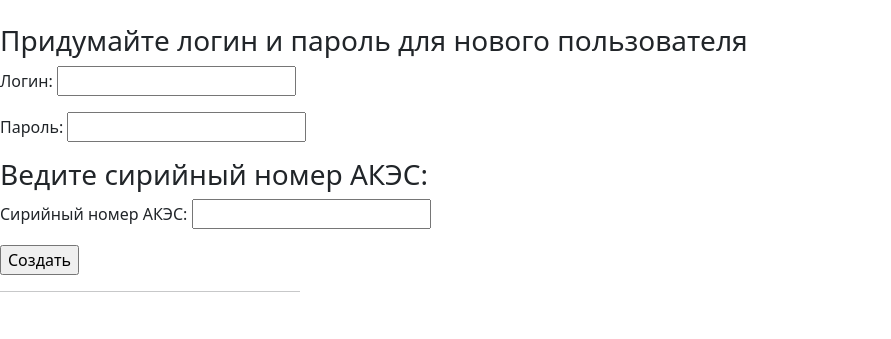
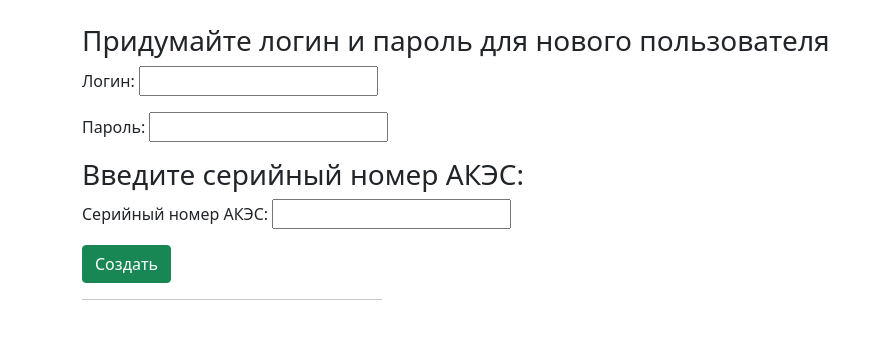
Before and after one commit to vchkz/drm, a Flask app: page /admin/new-user in a window 1280 px wide. Shown: the part 73-412 px from the top of the page, without its empty margins (0-891 px from the left). Run offline with Flask 2, Linux system fonts and the light colour scheme.

Commit message:
Небольшой фикс багов

```diff
--- a/app.py
+++ b/app.py
@@ -91,10 +91,11 @@ def aesc(aesc_serial_number):
     print()
     if day:
         day = day.split('-')[2] + '.' + day.split('-')[1] + '.' + day.split('-')[0]
-        data = str([i for i in dataBase.get_data(id_serial_number) if str(i[1].split()[0]) == day])
+        data = [i for i in dataBase.get_data(id_serial_number) if str(i[1].split()[0]) == day]
         # data - это данные за определённый день
         if data == []:
             data = 'За этот период нет данных'
+        data = str(data)  # в будущем от этого надо избавится
         return render_template('data.html', data=data, serial_number=aesc_serial_number, period=day)
     if week:
         n_week = datetime.datetime.strptime(week + '-1', '%G-W%V-%u').toordinal()
@@ -113,20 +114,13 @@ def aesc(aesc_serial_number):
     return render_template("aesc_page.html", username=username, serial_number=aesc_serial_number)
 
 
-@app.route('/obr', methods=['POST'])  # Вспомогательная страница (Зайти сюда нельзя)
-def obr():
-    week = request.form['week']
-    return week
-
-
 @app.route('/admin/delete-serial-number', methods=['POST'])  # Вспомогательная страница (Зайти сюда нельзя)
 def delete_serial_number():
     if request.method == 'POST':
         del_sernum = request.form['delete_sernum']
         del_sernum = del_sernum[1:-1].split(', ')
         login = del_sernum[0][1:-1]
-        ser_num = int(del_sernum[1])
-        print(login, ser_num)
+        ser_num = str(del_sernum[1])[1:-1]
         dataBase.del_access(dataBase.get_user_id(login), dataBase.get_serial_number_id(ser_num))
     return redirect('/admin')
 
--- a/templates/create_user.html
+++ b/templates/create_user.html
@@ -12,14 +12,15 @@
             <li class="nav-item"><a href="/logout" class="nav-link">Выйти</a></li>
         </ul>
     </header>
-  </div>
     <h3>Придумайте логин и пароль для нового пользователя</h3>
     <form method="post" class="form-contact">
-<p><label>Логин: </label> <input type="text" name="new_login" value="" />
-<p><label>Пароль: </label> <input type="text" name="psw" value="" />
-<h3>Ведите сирийный номер АКЭС:</h3>
-<p><label>Сирийный номер АКЭС: </label> <input type="text" name="serial_number" value="" />
-<p><input type="submit" value="Создать" />
+        <p><label>Логин: </label> <input type="text" name="new_login" value=""/>
+        <p><label>Пароль: </label> <input type="text" name="psw" value=""/>
+        <h3>Введите серийный номер АКЭС:</h3>
+        <p><label>Серийный номер АКЭС: </label> <input type="text" name="serial_number" value=""/>
+        <p><input class="btn btn-success" type="submit" value="Создать"/>
         <hr align=left width="300px">
     </form>
+</div>
+
 {% endblock %}
```
Lines whose indentation alone changed are shown as unchanged.
